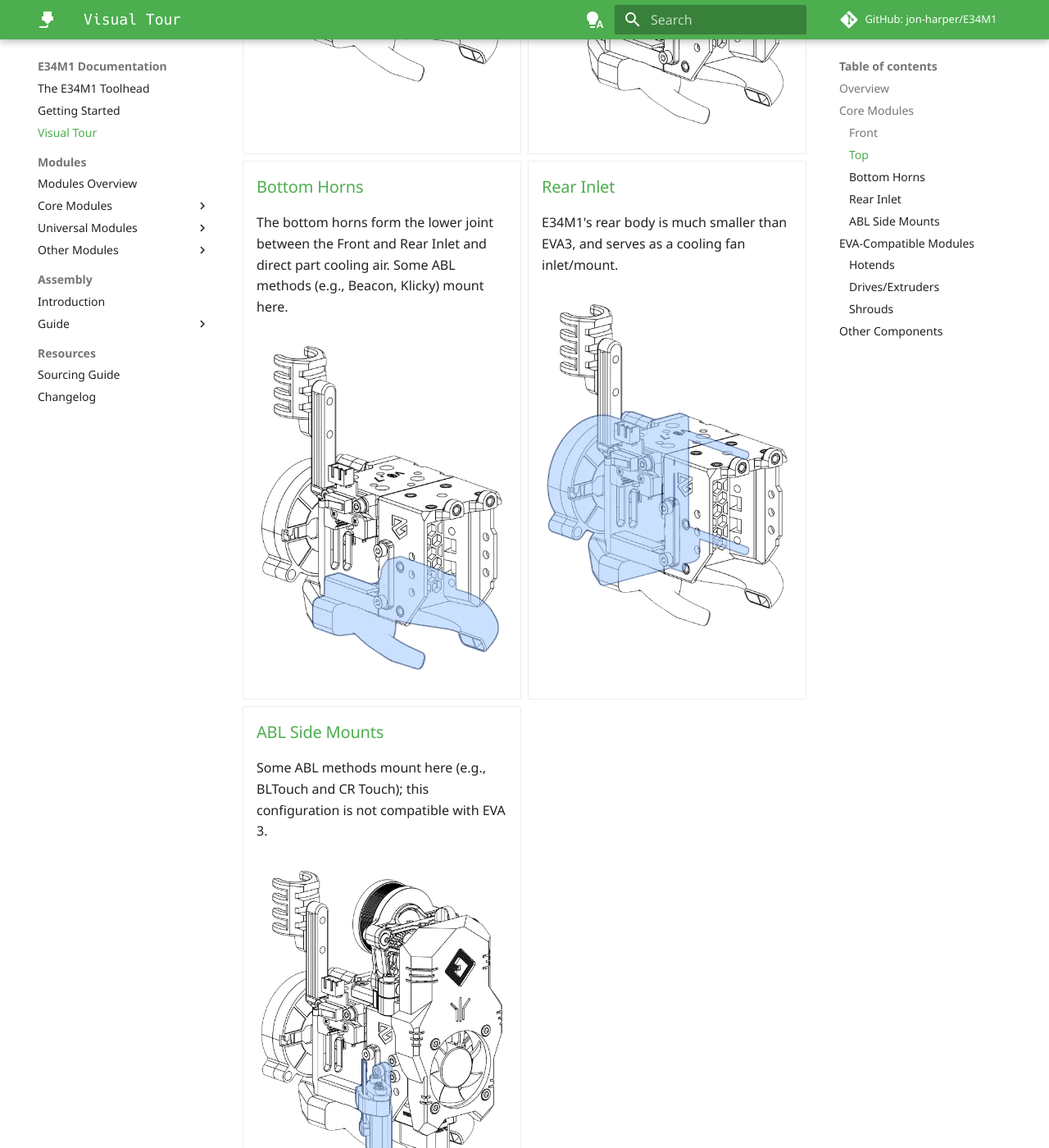
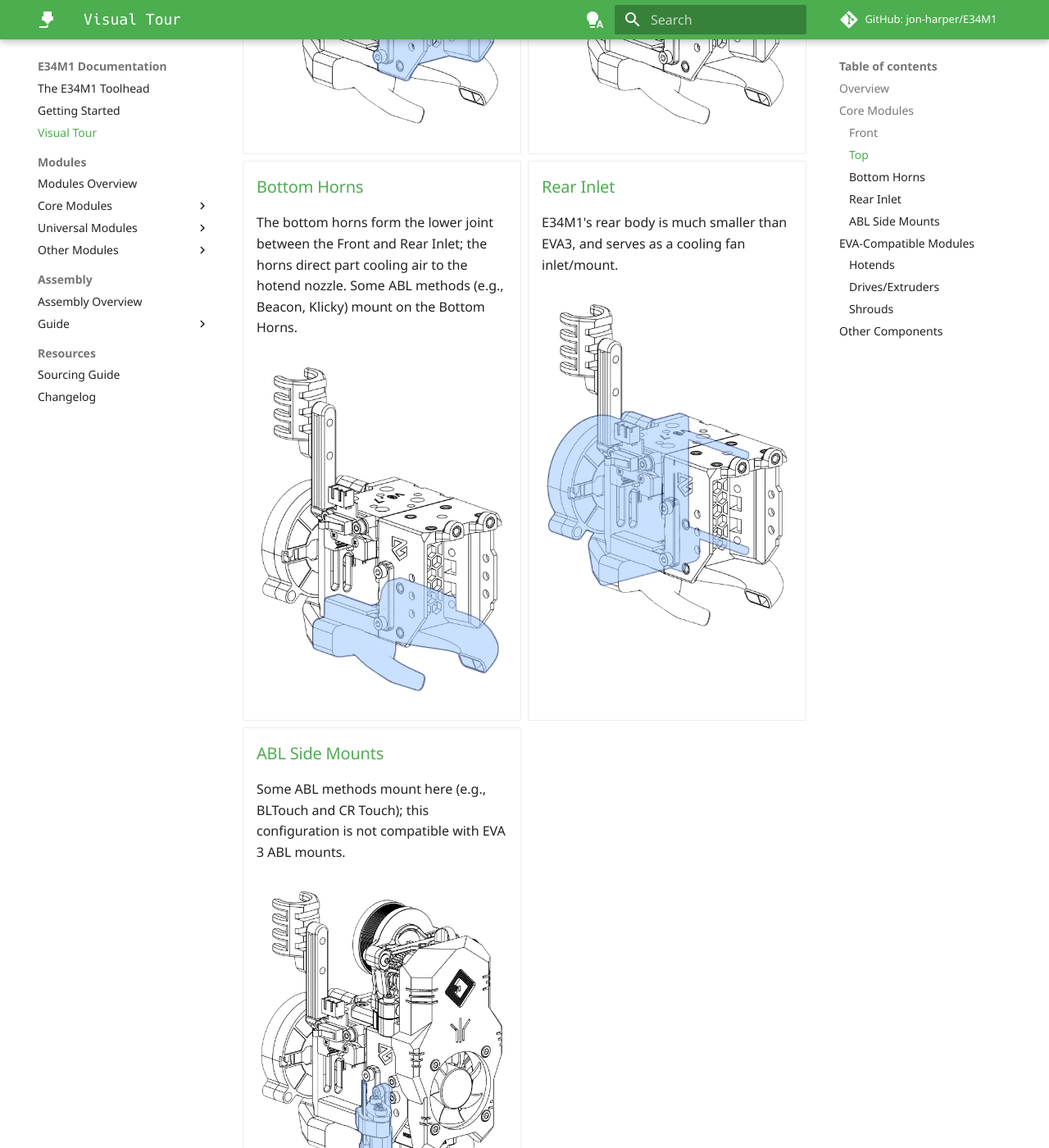
Before and after one commit to jon-harper/E34M1, an MkDocs documentation site: the page built from docs/tour.md, in a window 1280 px wide and 1400 px high, scrolled down 1407 px. Shown: the whole window at 82% size. Built offline with MkDocs 1.6.1 and Material for MkDocs 9.7.7, drawn with Linux system fonts in a browser that asks for light colours; comment, search, counter and statistics services are not loaded; some of the changed text lies outside the part shown.

Commit message:
Wordsmithing

```diff
--- a/docs/assembly/index.md
+++ b/docs/assembly/index.md
@@ -1,5 +1,5 @@
 ---
-title: Introduction
+title: Assembly Overview
 summary: Introduction to assembling E34M1.
 authors: Jon Harper
 date: 2023-4-8
--- a/docs/tour.md
+++ b/docs/tour.md
@@ -34,7 +34,7 @@
 
 ### [Front](modules/front.md)
 
-The Front mounts the hotend, belts, and the front of the Drive module.
+The Front mounts the hotend, belts, the front of the Drive module, and optionally, an ABL method and/or accelerometer.
 
 <figure markdown>
 [![front](img/tour/front.webp){width="300px"}](modules/front.md)
@@ -56,7 +56,7 @@
 
 ### [Bottom Horns](modules/bottom.md)
 
-The bottom horns form the lower joint between the Front and Rear Inlet and direct part cooling air. Some ABL methods (e.g., Beacon, Klicky) mount here.
+The bottom horns form the lower joint between the Front and Rear Inlet; the horns direct part cooling air to the hotend nozzle. Some ABL methods (e.g., Beacon, Klicky) mount on the Bottom Horns.
 
 <figure markdown>
 [![bottom](img/tour/bottom.webp){width="300px"}](modules/bottom.md)
@@ -76,7 +76,7 @@
 
 ### [ABL Side Mounts](modules/abl.md)
 
-Some ABL methods mount here (e.g., BLTouch and CR Touch); this configuration is not compatible with EVA 3.
+Some ABL methods mount here (e.g., BLTouch and CR Touch); this configuration is not compatible with EVA 3 ABL mounts.
 
 <figure markdown>
 [![abl mount](img/tour/abl.webp){width="300px"}](modules/abl.md)
```
